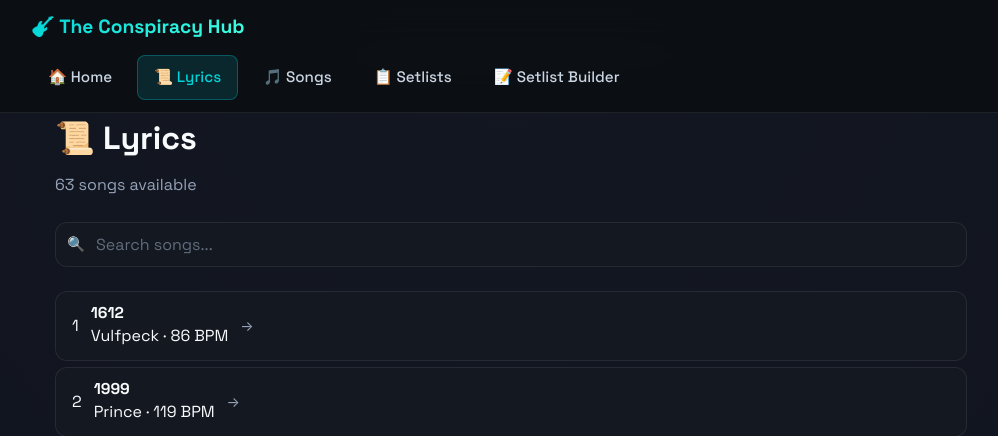
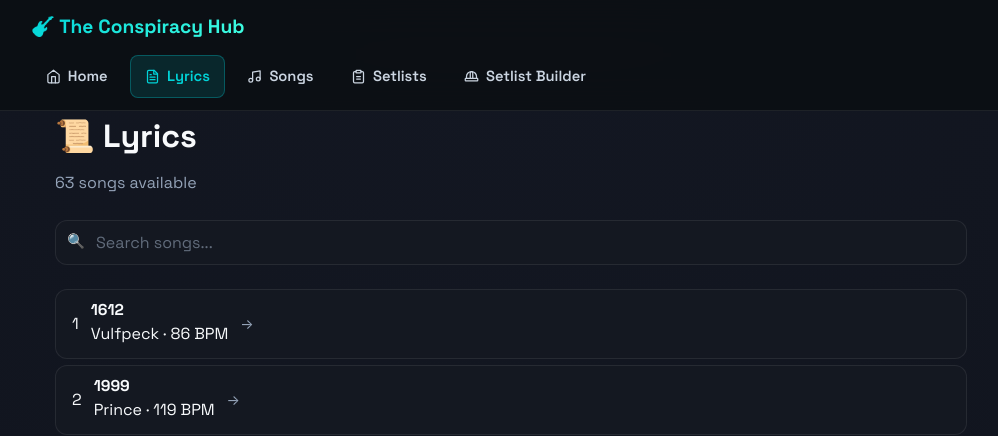
Before and after one commit to Andrew-Novokhatny/The_Conspiracy_Hub, a FastAPI app: page /api/lyrics/ in a window 1280 px wide. Shown: the top 436 px of the page, without its empty margins (129-1127 px from the left). Run offline with FastAPI, Linux system fonts and the light colour scheme; some libraries are stand-ins or nearby versions.

Commit message:
Replace navbar emojis with minimalist single-color SVG icons (Home, Lyrics, Songs, Setlists, Builder)

```diff
--- a/band_app/app/static/css/band-theme.css
+++ b/band_app/app/static/css/band-theme.css
@@ -282,17 +282,18 @@ a {
 
 .nav-link {
     color: var(--text-secondary);
-    padding: 0.6rem 1rem;
+    padding: 0.55rem 0.85rem;
     border-radius: var(--radius-sm);
     transition: all 0.2s ease;
-    font-weight: 500;
-    font-size: 0.95rem;
+    font-weight: 600;
+    font-size: 0.92rem;
     position: relative;
     background: transparent;
     border: 1px solid transparent;
-    min-height: 44px;
-    display: flex;
-    align-items: center;
+    min-height: 40px;
+    display: inline-flex;
+    align-items: center;
+    gap: 0.45rem;
 }
 
 .nav-link:hover {
--- a/band_app/app/templates/base.html
+++ b/band_app/app/templates/base.html
@@ -31,19 +31,24 @@
 
             <div class="nav-links" id="nav-menu">
                 <a href="/" class="nav-link {% if active_page == 'home' %}active{% endif %}">
-                    🏠 Home
+                    <svg width="15" height="15" viewBox="0 0 24 24" fill="none" stroke="currentColor" stroke-width="2" stroke-linecap="round" stroke-linejoin="round"><path d="m3 9 9-7 9 7v11a2 2 0 0 1-2 2H5a2 2 0 0 1-2-2z"/><polyline points="9 22 9 12 15 12 15 22"/></svg>
+                    <span>Home</span>
                 </a>
                 <a href="/api/lyrics/" class="nav-link {% if active_page == 'lyrics' %}active{% endif %}">
-                    📜 Lyrics
+                    <svg width="15" height="15" viewBox="0 0 24 24" fill="none" stroke="currentColor" stroke-width="2" stroke-linecap="round" stroke-linejoin="round"><path d="M14.5 2H6a2 2 0 0 0-2 2v16a2 2 0 0 0 2 2h12a2 2 0 0 0 2-2V7.5L14.5 2z"/><polyline points="14 2 14 8 20 8"/><line x1="16" y1="13" x2="8" y2="13"/><line x1="16" y1="17" x2="8" y2="17"/><line x1="10" y1="9" x2="8" y2="9"/></svg>
+                    <span>Lyrics</span>
                 </a>
                 <a href="/api/songs/" class="nav-link {% if active_page == 'songs' %}active{% endif %}">
-                    🎵 Songs
+                    <svg width="15" height="15" viewBox="0 0 24 24" fill="none" stroke="currentColor" stroke-width="2" stroke-linecap="round" stroke-linejoin="round"><path d="M9 18V5l12-2v13"/><circle cx="6" cy="18" r="3"/><circle cx="18" cy="16" r="3"/></svg>
+                    <span>Songs</span>
                 </a>
                 <a href="/api/setlists/" class="nav-link {% if active_page == 'setlists' %}active{% endif %}">
-                    📋 Setlists
+                    <svg width="15" height="15" viewBox="0 0 24 24" fill="none" stroke="currentColor" stroke-width="2" stroke-linecap="round" stroke-linejoin="round"><rect width="8" height="4" x="8" y="2" rx="1" ry="1"/><path d="M16 4h2a2 2 0 0 1 2 2v14a2 2 0 0 1-2 2H6a2 2 0 0 1-2-2V6a2 2 0 0 1 2-2h2"/><path d="M9 12h6"/><path d="M9 16h6"/></svg>
+                    <span>Setlists</span>
                 </a>
                 <a href="/api/builder/" class="nav-link {% if active_page == 'builder' %}active{% endif %}">
-                    📝 Setlist Builder
+                    <svg width="15" height="15" viewBox="0 0 24 24" fill="none" stroke="currentColor" stroke-width="2" stroke-linecap="round" stroke-linejoin="round"><path d="M2 18a1 1 0 0 0 1 1h18a1 1 0 0 0 1-1v-2a1 1 0 0 0-1-1H3a1 1 0 0 0-1 1v2z"/><path d="M10 15V6a2 2 0 0 1 4 0v9"/><path d="M4 15v-3a8 8 0 0 1 16 0v3"/></svg>
+                    <span>Setlist Builder</span>
                 </a>
             </div>
         </div>
```
